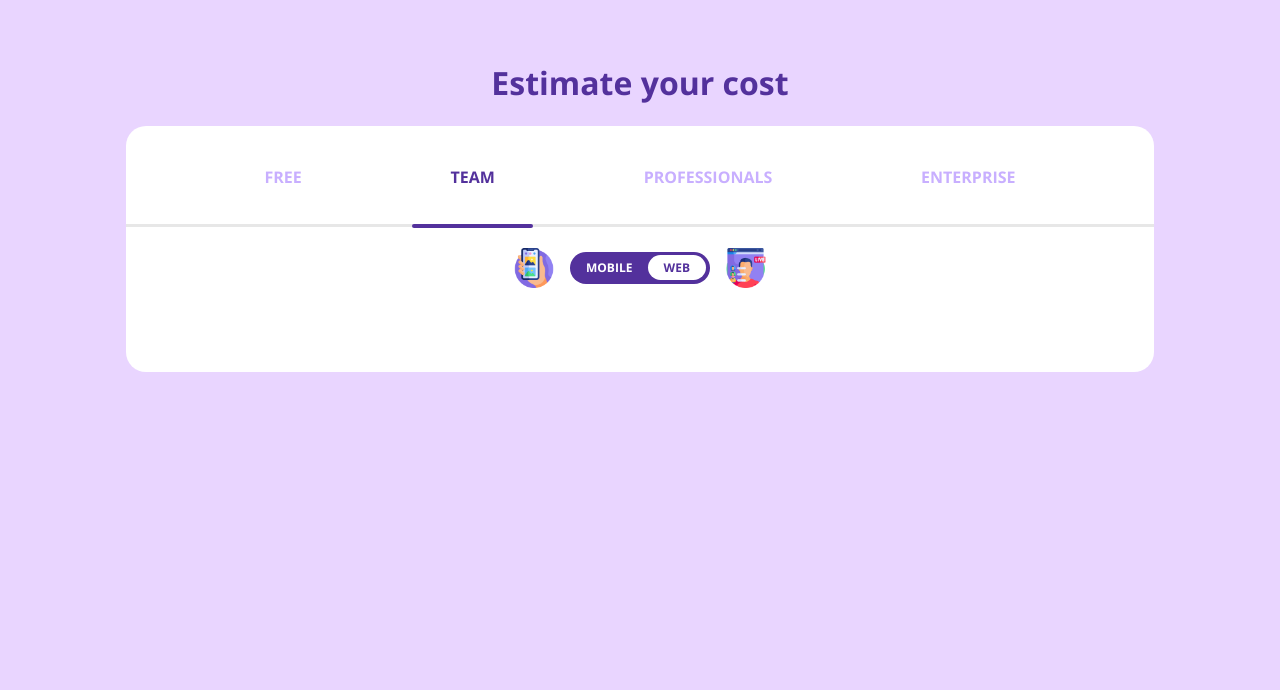
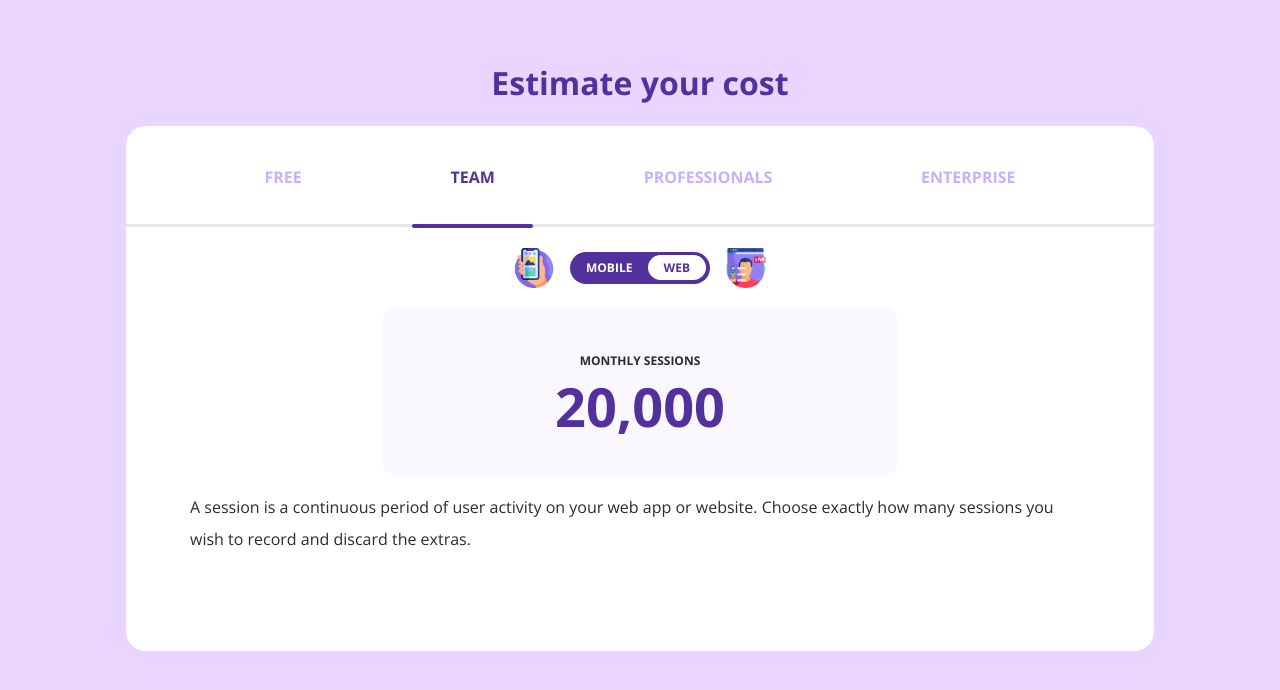
Before and after one commit to TeodorIR/Cost-Estimator-Template, a plain HTML site: page index.html in a window 1280 px wide. Drawn offline with nearby package versions, Linux system fonts and the light colour scheme.

Commit message:
added session card and description

```diff
--- a/index.css
+++ b/index.css
@@ -108,3 +108,30 @@ h1 {
     padding: 4px 16px;
     border-radius: 20px;
 }
+
+.sessions-card {
+    background-color: rgb(250, 247, 255);
+    text-align: center;
+    padding: 32px;
+    width: 50%;
+    text-transform: uppercase;
+    border-radius: 10px;
+}
+
+.sessions-card p {
+    color: rgb(44, 44, 44);
+    font-size: 12px;
+    font-weight: bold;
+    margin-bottom: 0;
+}
+
+.sessions-card .number {
+    color: rgb(83, 49, 156);
+    font-size: 54px;
+    margin: 0;
+}
+
+.description {
+    line-height: 32px;
+    margin: 16px 0 32px 0;
+}
--- a/index.html
+++ b/index.html
@@ -27,6 +27,13 @@
             </div>
             <img src="images/icon2.png" alt="a live stream">
         </div>
+        <div class="sessions-card">
+            <p>Monthly Sessions</p>
+            <p class="number">20,000</p>
+        </div>
+        <p class="description">
+            A session is a continuous period of user activity on your web app or website. Choose exactly how many sessions you wish to record and discard the extras.
+        </p>
     </div>
 </body>
 </html>
```
Also changed, not shown: components/sessioncard.html (added, +7 -0 lines).
